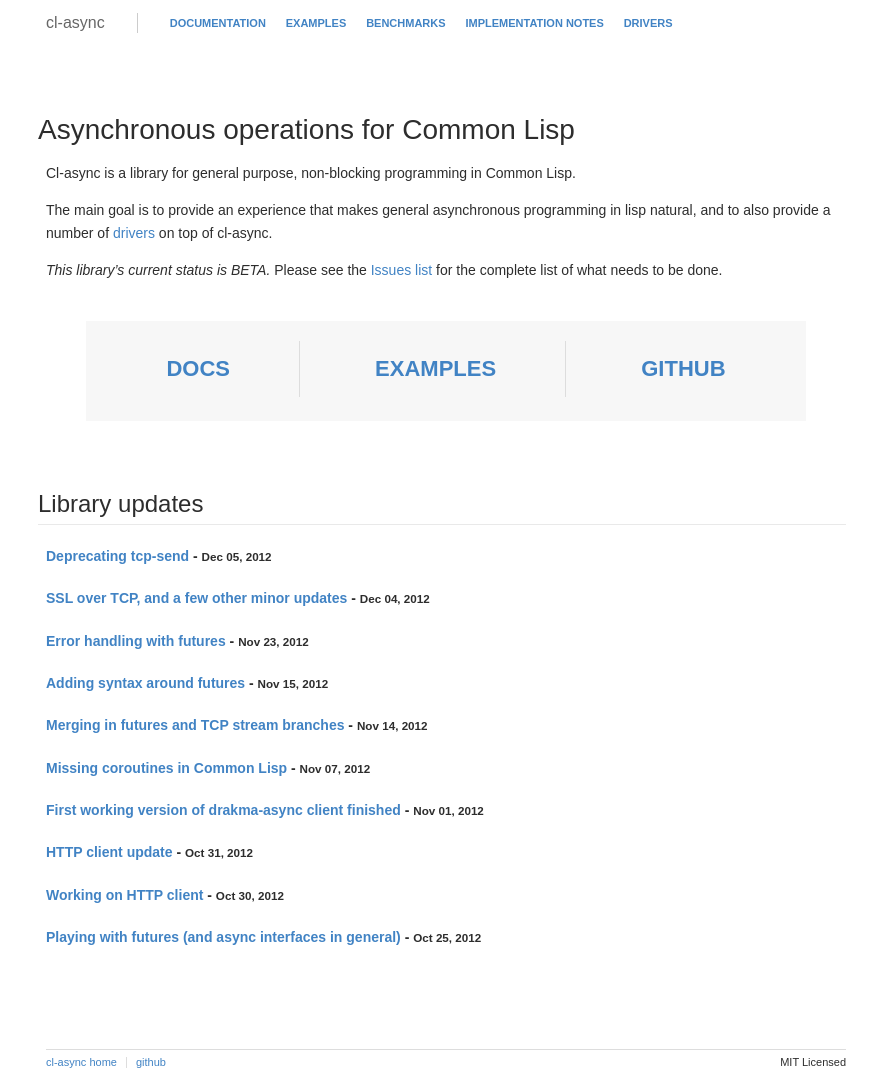
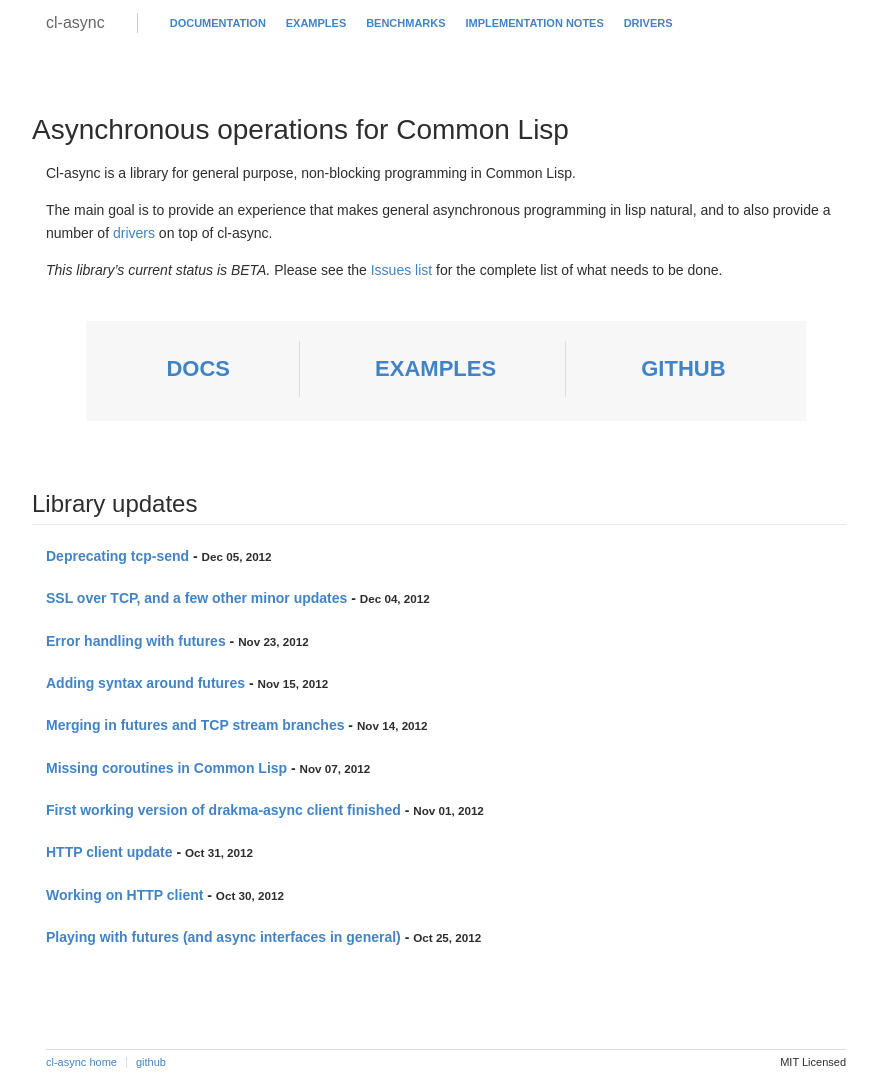
Before and after one commit to orthecreedence/cl-async, a Jekyll site: the page built from index.md, in a window 1280 px wide. Shown: the whole page, without its empty margins (194-1071 px from the left). Built offline with Jekyll 4.4.1, drawn with Linux system fonts in a browser that asks for light colours; Markdown is read by kramdown in place of the engine named in the settings.

Commit message:
playing with headers more...

```diff
--- a/css/async.css
+++ b/css/async.css
@@ -32,7 +32,7 @@ footer p {float: right; margin: 0; padding: 0;}
 a {color: #4183C4; text-decoration: none;}
 a:hover {text-decoration: underline;}
 h1, h2, h3, h4, h5 {margin: 20px 0 10px 0; font-weight: normal;}
-h1, h2, h3 {margin-left: -8px;}  /* really helps to set headers/sections out visually */
+h1, h2, h3 {margin-left: -14px;}  /* really helps to set headers/sections out visually */
 h1 {font-size: 28px; line-height: 1.2em;}
 h2 {font-size: 24px; border-bottom: 1px solid #e9e9e9;}
 h3 {font-size: 18px;}
```
